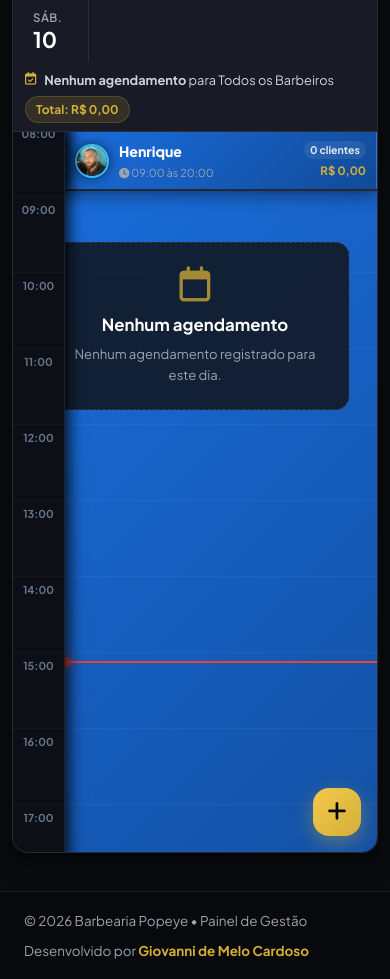
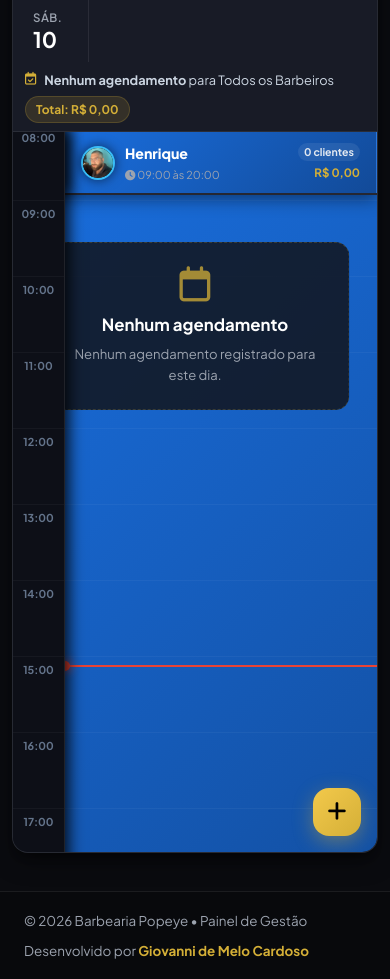
Before and after one commit to GiovanniMeloCardoso/barbearia-popeye, a Django app: page /painel/ in a window 390 px wide. Shown: the part 1345-2324 px from the top of the page. Run offline with Django 5.2, Linux system fonts and the light colour scheme; a user stored in the database is signed in; data comes from the database, SQL or seed files in the repository.

Commit message:
Corrigindo detalhes

```diff
--- a/agendamento/admin.py
+++ b/agendamento/admin.py
@@ -7,6 +7,7 @@ class BarbeiroAdmin(admin.ModelAdmin):
     list_display = ('foto_preview', 'nome', 'cargo', 'telefone', 'horario_inicio', 'horario_fim', 'ativo', 'criado_em')
     list_filter = ('ativo',)
     search_fields = ('nome', 'cargo', 'telefone')
+    ordering = ('id',)
 
     def foto_preview(self, obj):
         if obj.foto:
@@ -16,8 +17,11 @@ class BarbeiroAdmin(admin.ModelAdmin):
 
 @admin.register(Servico)
 class ServicoAdmin(admin.ModelAdmin):
-    list_display = ('nome', 'preco', 'duracao_minutos')
+    list_display = ('ordem', 'nome', 'preco', 'duracao_minutos')
+    list_display_links = ('nome',)
+    list_editable = ('ordem',)
     search_fields = ('nome',)
+    ordering = ('ordem', 'id')
 
 @admin.register(Agendamento)
 class AgendamentoAdmin(admin.ModelAdmin):
--- a/agendamento/models.py
+++ b/agendamento/models.py
@@ -17,7 +17,7 @@ class Barbeiro(models.Model):
     class Meta:
         verbose_name = 'Barbeiro'
         verbose_name_plural = 'Barbeiros'
-        ordering = ['nome']
+        ordering = ['id']
 
     def __str__(self):
         return f"{self.nome} ({self.cargo})"
@@ -66,11 +66,12 @@ class Servico(models.Model):
     nome = models.CharField(max_length=100)
     preco = models.DecimalField(max_digits=6, decimal_places=2)
     duracao_minutos = models.IntegerField(default=30, verbose_name="Duração (minutos)")
+    ordem = models.PositiveIntegerField(default=10, verbose_name="Ordem de Exibição")
 
     class Meta:
         verbose_name = 'Serviço'
         verbose_name_plural = 'Serviços'
-        ordering = ['id']
+        ordering = ['ordem', 'id']
 
     def __str__(self):
         return f"{self.nome} - R$ {self.preco} ({self.duracao_minutos} min)"
--- a/agendamento/templates/agendamento/painel.html
+++ b/agendamento/templates/agendamento/painel.html
@@ -1122,7 +1122,33 @@
             overflow-y: auto;
             overflow-x: auto;
             -webkit-overflow-scrolling: touch;
+            overscroll-behavior-x: contain;
+            overscroll-behavior-y: auto;
             max-height: 840px;
+        }
+
+        .gcal-timeline-body.single-barber-mode {
+            overflow-x: hidden !important;
+        }
+
+        .gcal-timeline-body.single-barber-mode .gcal-timeline-main-grid,
+        .gcal-timeline-body.single-barber-mode .gcal-barbers-header-row {
+            width: 100% !important;
+            min-width: 100% !important;
+        }
+
+        .gcal-timeline-body.single-barber-mode .gcal-barbers-columns-track,
+        .gcal-timeline-body.single-barber-mode .gcal-barbers-header-cols {
+            width: calc(100% - 76px) !important;
+            min-width: calc(100% - 76px) !important;
+        }
+
+        .gcal-timeline-body.single-barber-mode .gcal-barber-column,
+        .gcal-timeline-body.single-barber-mode .gcal-barber-col-header {
+            width: 100% !important;
+            min-width: 100% !important;
+            max-width: 100% !important;
+            flex: 1 !important;
         }
 
         /* Dica visual de rolagem horizontal em telas menores */
@@ -2277,9 +2303,39 @@
 
             /* Timeline e Colunas de Barbeiros no Celular */
             .gcal-timeline-body {
-                scroll-snap-type: x proximity;
+                overflow-x: auto;
                 -webkit-overflow-scrolling: touch;
+                overscroll-behavior-x: contain;
+                overscroll-behavior-y: auto;
                 max-height: 720px;
+                touch-action: pan-x pan-y;
+            }
+
+            /* Quando é apenas 1 barbeiro ou está filtrado para 1: 100% estático, sem qualquer balanço lateral */
+            .gcal-timeline-body.single-barber-mode {
+                overflow-x: hidden !important;
+            }
+
+            .gcal-timeline-body.single-barber-mode .gcal-timeline-main-grid,
+            .gcal-timeline-body.single-barber-mode .gcal-barbers-header-row {
+                width: 100% !important;
+                min-width: 100% !important;
+                max-width: 100% !important;
+            }
+
+            .gcal-timeline-body.single-barber-mode .gcal-barbers-columns-track,
+            .gcal-timeline-body.single-barber-mode .gcal-barbers-header-cols {
+                width: calc(100% - 52px) !important;
+                min-width: calc(100% - 52px) !important;
+                max-width: calc(100% - 52px) !important;
+            }
+
+            .gcal-timeline-body.single-barber-mode .gcal-barber-column,
+            .gcal-timeline-body.single-barber-mode .gcal-barber-col-header {
+                width: 100% !important;
+                min-width: 100% !important;
+                max-width: 100% !important;
+                flex: 1 1 100% !important;
             }
 
             .gcal-mobile-scroll-hint {
@@ -2314,24 +2370,20 @@
                 min-width: calc(100% - 52px);
             }
 
-            /* Múltiplos barbeiros no celular: o primeiro barbeiro ocupa foco principal e o próximo fica visível sumindo suavemente para o canto direito */
-            .gcal-barber-column {
-                min-width: calc(100vw - 128px);
-                max-width: calc(100vw - 128px);
-                scroll-snap-align: start;
-            }
-
-            .gcal-barber-col-header {
-                min-width: calc(100vw - 128px);
-                max-width: calc(100vw - 128px);
+            /* Múltiplos barbeiros no celular: largura estável, sem puxar e sem balanços ao movimentar a tela */
+            .gcal-timeline-body:not(.single-barber-mode) .gcal-barber-column {
+                min-width: 255px;
+                max-width: 265px;
+                width: 260px;
+                flex-shrink: 0;
+            }
+
+            .gcal-timeline-body:not(.single-barber-mode) .gcal-barber-col-header {
+                min-width: 255px;
+                max-width: 265px;
+                width: 260px;
+                flex-shrink: 0;
                 padding: 8px 10px;
-            }
-
-            /* Barbeiro único selecionado no celular: 100% da largura útil */
-            .gcal-barber-column.single-barber,
-            .gcal-barber-col-header.single-barber {
-                min-width: calc(100% - 2px) !important;
-                max-width: 100% !important;
             }
 
             .gcal-col-header-avatar {
@@ -3402,6 +3454,8 @@
                 }
             }
 
+            const tb = document.getElementById('timeline-body');
+            if (tb) tb.scrollLeft = 0;
             renderTimeline();
         }
 
@@ -3544,6 +3598,14 @@
             }
             const edgeFade = document.getElementById('gcal-edge-fade');
             const timelineBodyEl = document.getElementById('timeline-body');
+            if (timelineBodyEl) {
+                if (visibleBarbers.length === 1) {
+                    timelineBodyEl.classList.add('single-barber-mode');
+                    timelineBodyEl.scrollLeft = 0;
+                } else {
+                    timelineBodyEl.classList.remove('single-barber-mode');
+                }
+            }
             if (edgeFade && timelineBodyEl) {
                 if (visibleBarbers.length > 1) {
                     edgeFade.style.display = 'block';
--- a/agendamento/views.py
+++ b/agendamento/views.py
@@ -80,8 +80,8 @@ def verificar_conflito(data_obj, hora_inicio, duracao_minutos, barbeiro):
     return False
 
 def index(request):
-    servicos = Servico.objects.all()
-    barbeiros = Barbeiro.objects.filter(ativo=True)
+    servicos = Servico.objects.all().order_by('ordem', 'id')
+    barbeiros = Barbeiro.objects.filter(ativo=True).order_by('id')
 
     if request.method == 'POST':
         is_ajax = request.headers.get('x-requested-with') == 'XMLHttpRequest' or 'application/json' in request.headers.get('accept', '')
@@ -353,7 +353,7 @@ def horarios_disponiveis(request):
 @login_required
 def painel_barbeiro(request):
     hoje = datetime.now(SP_TZ).date()
-    barbeiros = Barbeiro.objects.all().order_by('nome')
+    barbeiros = Barbeiro.objects.all().order_by('id')
     barbeiro_filtro_id = request.GET.get('barbeiro_id') or request.GET.get('barbeiro')
 
     agendamentos_hoje_todos = Agendamento.objects.filter(data=hoje).select_related('barbeiro').prefetch_related('servicos').order_by('hora')
```
Also changed, not shown: agendamento/templates/agendamento/index.html (+4 -4 lines), agendamento/migrations/0004_alter_barbeiro_options_alter_servico_options_and_more.py (added).
